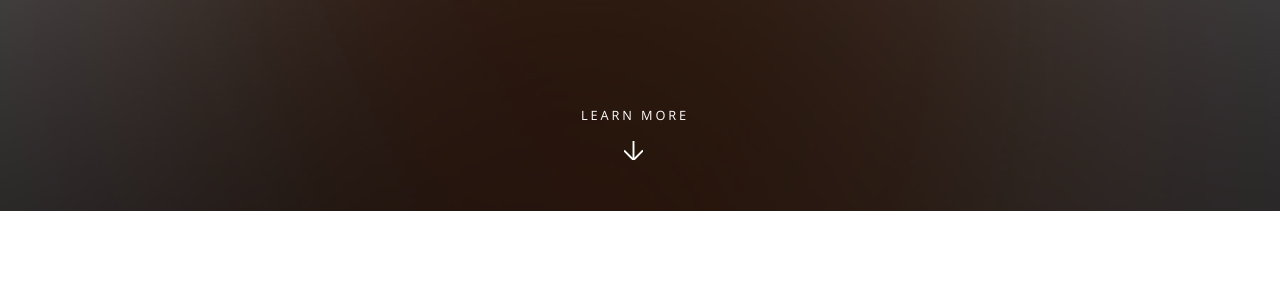
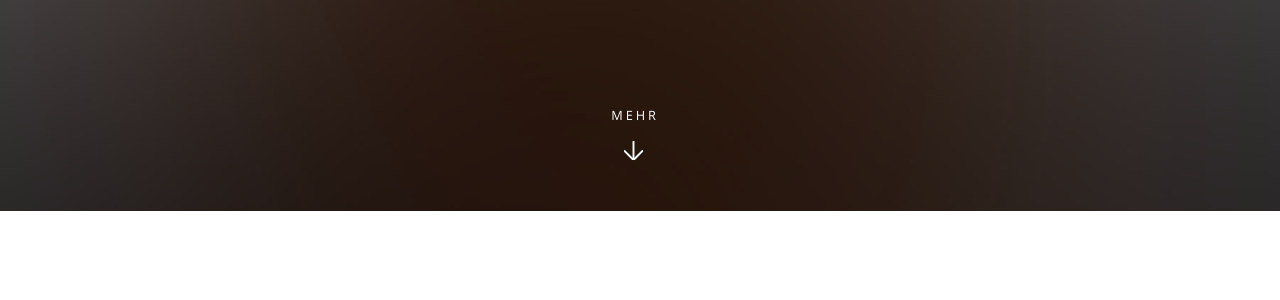
Before and after one commit to iotec-gmbh/iotec-gmbh.github.io, a Jekyll site: the page built from index.html, in a window 1280 px wide and 900 px high, scrolled down 535 px. Shown: the part 154-454 px from the top of the window. Built offline with Jekyll 4.4.1, drawn with Linux system fonts in a browser that asks for light colours.

Commit message:
Use German text for more content arrow
This patch change the text from `Learn More`

Closes #24

```diff
--- a/index.html
+++ b/index.html
@@ -10,7 +10,7 @@ layout: landing
 								<li><a href="#contact" class="button special">Kontakt</a></li>
 							</ul>
 						</div>
-						<a href="#about" class="more scrolly">Learn More</a>
+						<a href="#about" class="more scrolly">Mehr</a>
 					</section>
 
 				<!-- One -->
```
